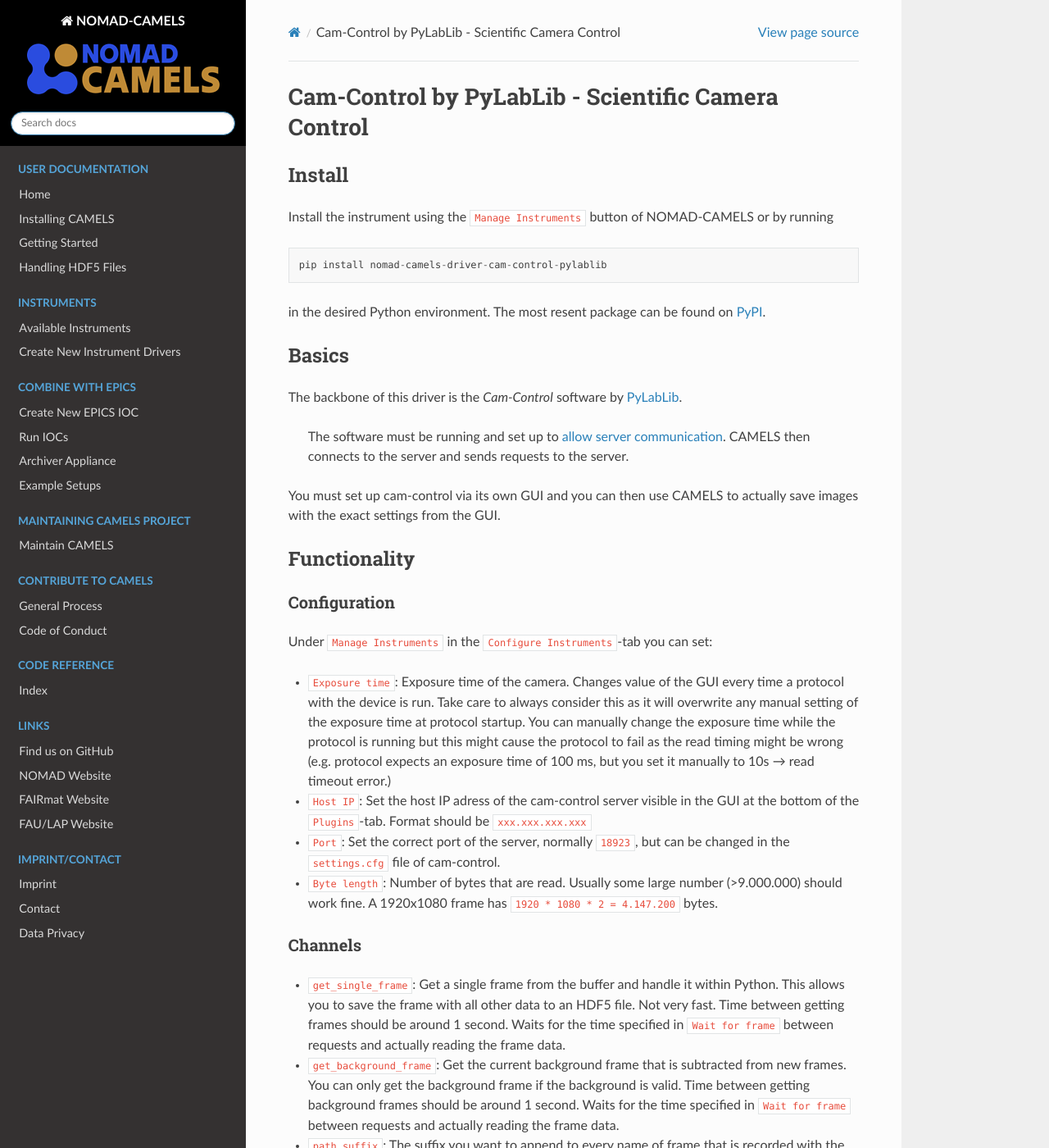
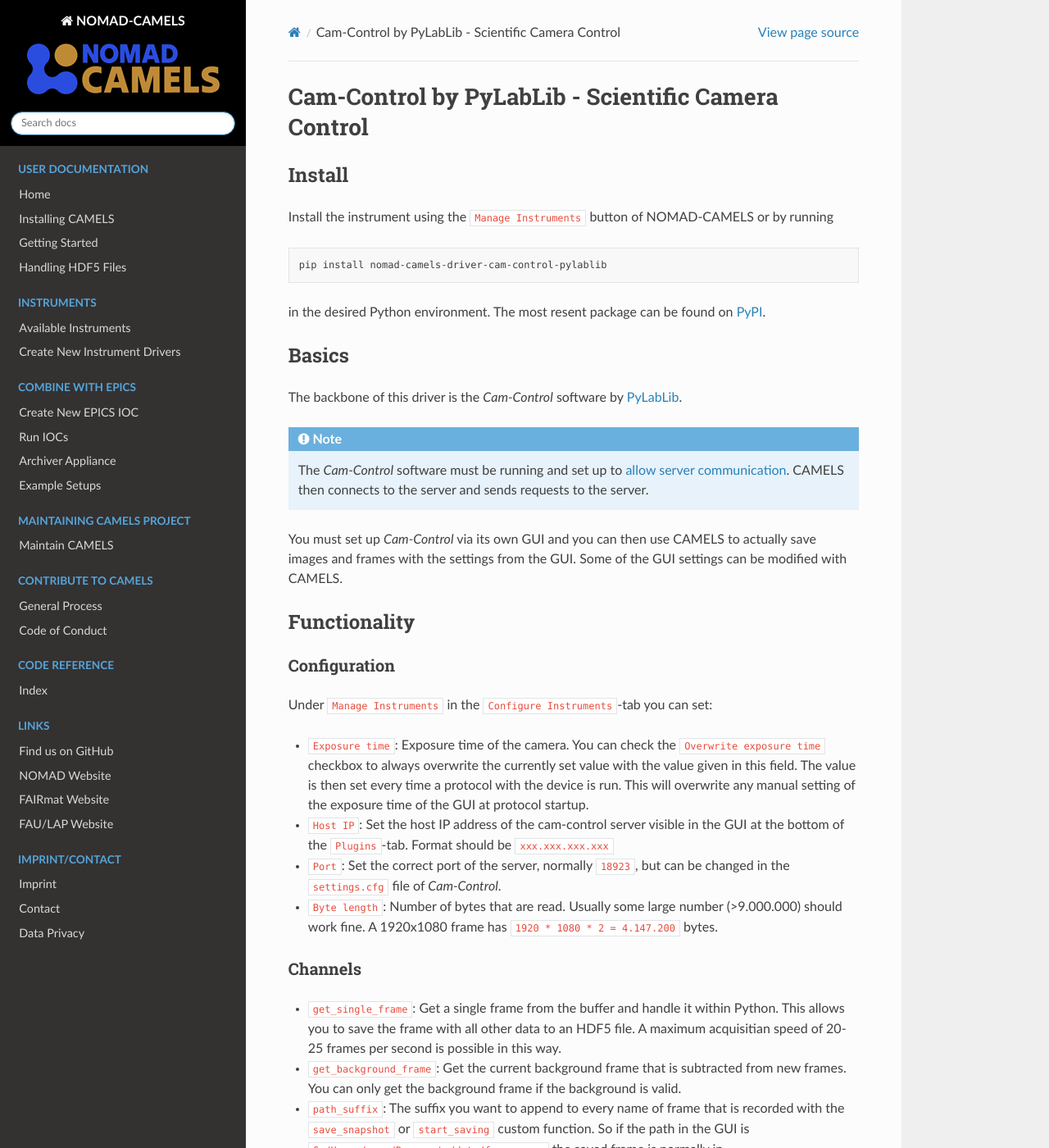
Before and after one commit to FAU-LAP/NOMAD-CAMELS, a Sphinx documentation site: the page built from docs/source/doc/instruments/cam_control_pylablib/cam_control_pylablib.md, in a window 1280 px wide and 1400 px high. Shown: the whole window at 82% size. Built offline with Sphinx 7.4.7 and the Read the Docs theme 2.0.0, drawn with Linux system fonts in a browser that asks for light colours; pages that are not in the unit, such as notebooks, are missing from menus; some of the changed text lies outside the part shown.

Commit message:
updated cam_control docs

````diff
--- a/docs/source/doc/instruments/cam_control_pylablib/cam_control_pylablib.md
+++ b/docs/source/doc/instruments/cam_control_pylablib/cam_control_pylablib.md
@@ -1,49 +1,63 @@
 # Cam-Control by PyLabLib - Scientific Camera Control
 
 ## Install
+
 Install the instrument using the `Manage Instruments` button of NOMAD-CAMELS or by running
-```
+
+```bash
 pip install nomad-camels-driver-cam-control-pylablib
 ```
+
 in the desired Python environment.
 The most resent package can be found on [PyPI](https://pypi.org/project/nomad-camels-driver-cam-control-pylablib/).
 
 ## Basics
+
 The backbone of this driver is the _Cam-Control_ software by [PyLabLib](https://pylablib-cam-control.readthedocs.io/).
-> The software must be running and set up to [allow server communication](https://pylablib-cam-control.readthedocs.io/en/latest/expanding.html#control-server).
+
+```{note}
+The _Cam-Control_ software must be running and set up to [allow server communication](https://pylablib-cam-control.readthedocs.io/en/latest/expanding.html#control-server).
 CAMELS then connects to the server and sends requests to the server.
+```
 
-You must set up cam-control via its own GUI and you can then use CAMELS to actually save images with the exact settings from the GUI.
-
-
-
+You must set up _Cam-Control_ via its own GUI and you can then use CAMELS to actually save images and frames with the settings from the GUI. Some of the GUI settings can be modified with CAMELS.
 
 ## Functionality
+
 ### Configuration
+
 Under `Manage Instruments` in the `Configure Instruments`-tab you can set:
-- `Exposure time`: Exposure time of the camera. Changes value of the GUI every time a protocol with the device is run. Take care to always consider this as it will overwrite any manual setting of the exposure time at protocol startup. You can manually change the exposure time while the protocol is running but this might cause the protocol to fail as the read timing might be wrong (e.g. protocol expects an exposure time of 100 ms, but you set it manually to 10s &#8594; read timeout error.)
-- `Host IP`: Set the host IP adress of the cam-control server visible in the GUI at the bottom of the `Plugins`-tab. Format should be `xxx.xxx.xxx.xxx`
-- `Port`: Set the correct port of the server, normally `18923`, but can be changed in the `settings.cfg` file of cam-control.
+
+- `Exposure time`: Exposure time of the camera. You can check the `Overwrite exposure time` checkbox to always overwrite the currently set value with the value given in this field. The value is then set every time a protocol with the device is run. This will overwrite any manual setting of the exposure time of the GUI at protocol startup.
+- `Host IP`: Set the host IP address of the cam-control server visible in the GUI at the bottom of the `Plugins`-tab. Format should be `xxx.xxx.xxx.xxx`
+- `Port`: Set the correct port of the server, normally `18923`, but can be changed in the `settings.cfg` file of _Cam-Control_.
 - `Byte length`: Number of bytes that are read. Usually some large number (>9.000.000) should work fine. A 1920x1080 frame has `1920 * 1080 * 2 = 4.147.200` bytes.
 
+### Channels
 
-### Channels
-- `get_single_frame`: Get a single frame from the buffer and handle it within Python. This allows you to save the frame with all other data to an HDF5 file. Not very fast. Time between getting frames should be around 1 second. Waits for the time specified in `Wait for frame` between requests and actually reading the frame data.
-- `get_background_frame`: Get the current background frame that is subtracted from new frames. You can only get the background frame if the background is valid. Time between getting background frames should be around 1 second. Waits for the time specified in `Wait for frame` between requests and actually reading the frame data.
+- `get_single_frame`: Get a single frame from the buffer and handle it within Python. This allows you to save the frame with all other data to an HDF5 file. A maximum acquisitian speed of 20-25 frames per second is possible in this way.
+- `get_background_frame`: Get the current background frame that is subtracted from new frames. You can only get the background frame if the background is valid.
 - `path_suffix`: The suffix you want to append to every name of frame that is recorded with the `save_snapshot` or `start_saving` custom function. So if the path in the GUI is `C:/Users/user/Documents/data/frame_name` the saved frame is normally in `C:/Users/user/Documents/data/` called `frame_name.tiff`. If you set a suffix this will be appended, as well as the current time (`time.time()`). So the frame would then be saved in `C:/Users/user/Documents/data/` called `frame_name_<suffix>_<time>.tiff`.
 - `frame_average`: Calculates the average pixel value of the latest recorded frame read using `get_single_frame` (uses `np.mean(frame)`). This means you must first read the `get_single_frame` channel and then you can read the `frame_average` channel in a new read loop step.
 - `set_roi`: Allows you to set a new region of interest (ROI). Write `[x_min, x_max, y_min, y_max]` into the set channels value field. You must include the braces as you are passing a python list as a value.
+
 ### Custom functions
+
 These functions can be used with the loop step type `Call Function`.
+
 - `save_snapshot`: Saves a snapshot of the current frame displayed in the GUI. This includes the already subtracted background and binning. The file is saved locally under the path given in the GUI. It is not saved in the HDF5 file! It is identical to pressing the `Snap` button of the GUI.
 - `start_saving`: Starts the continuous saving of frames with the settings configured in the GUI. It is identical to pressing the `Saving` button of the GUI.
-  > Take care that the file size can get quite large for small exposure times!
 
-  > TIFF files have a maximum size of 2 GB! For larger data use 'Raw binary' or 'Big TIFF'.
+```{note}
+Take care that the file size can get quite large for small exposure times!
+TIFF files have a maximum size of 2 GB! For larger data use 'Raw binary' or 'Big TIFF'.
+```
+
 - `stop_saving`: Stops the continuous saving of frames with the settings configured in the GUI. It is identical to pressing the `Saving` button of the GUI again.
 - `grab_background`: Grabs a new background with the current settings. It is identical to pressing the `Grab background` button of the GUI.
 
 ## Additional Information
+
 You can simply save snapshots locally (already including some processing like background subtraction and binning) and then store the (large) files together with the HDF5 file. For this use the `save_snapshot` function described below. This can be better in some scenarios, as CAMELS does not need to take care of saving the data.
 
 You can also store every frame (`get_single_frame` and `get_background_frame`) in the final HDF5, but this is might be slower than saving the snapshot in some cases.
````
